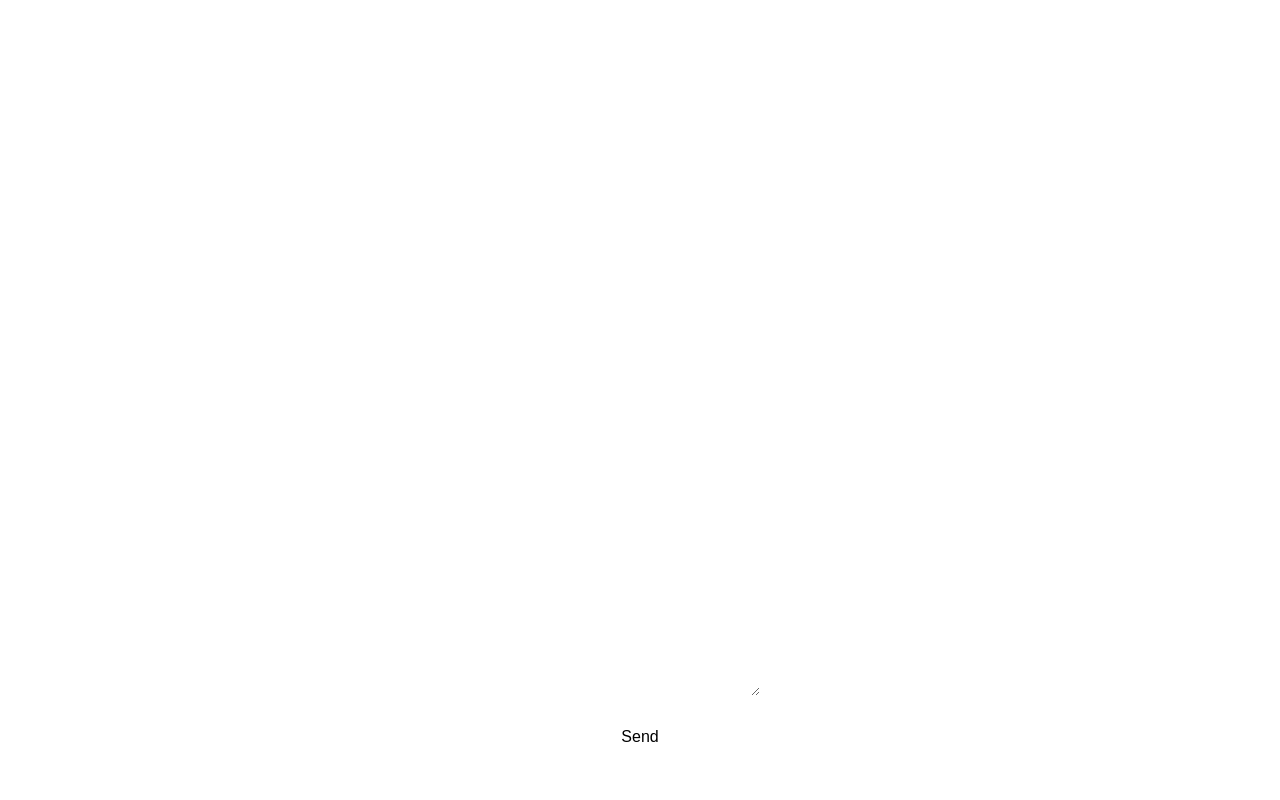
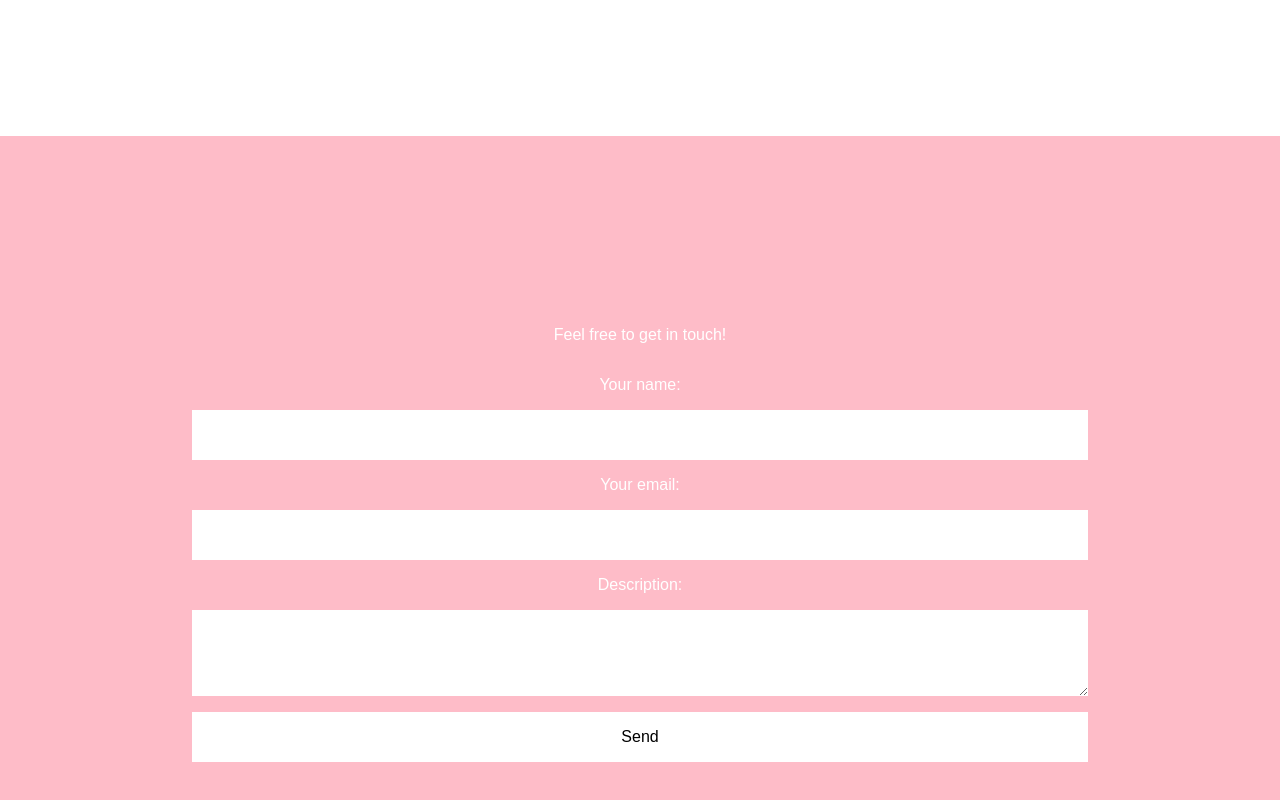
Before and after one commit to alexalala/portfolio, a React (Create React App) app: page / in a window 1280 px wide. Shown: the part 1464-2264 px from the top of the page. Built offline with nearby package versions, Linux system fonts and the light colour scheme.

Commit message:
border-box style applied globally and contact section styles tidied up

```diff
--- a/src/App.js
+++ b/src/App.js
@@ -19,6 +19,7 @@ class App extends Component {
 /* GLOBAL STYLES */
 injectGlobal`
   .App {
+    box-sizing: border-box;
     text-align: center;
     background-color: #febcc8;
     font-family: "Raleway", sans-serif;
--- a/src/pages/Contact.js
+++ b/src/pages/Contact.js
@@ -1,51 +1,61 @@
 import React, { Component } from 'react';
 import styled from 'styled-components';
 
-import { primary_colour } from '../styles/variables.js';
+import { primary_colour, white } from '../styles/variables.js';
 import Subheader from '../components/Subheader.js';
 import PageWrapper from '../layouts/PageWrapper.jsx';
-
-const FormInput = styled.input`
-  width: 100%;
-  background-color: #fff;
-  box-sizing: border-box;
-  display: block;
-  margin: 1rem 0;
-  padding: 1rem;
-`;
-
-const FormTextarea = styled.textarea`
-  width: 100%;
-  background-color: #fff;
-  box-sizing: border-box;
-  display: block;
-  margin: 1rem 0;
-  padding: 1rem;
-`;
 
 class Contact extends Component {
   render() {
     return (
-      <PageWrapper>
+      <PageWrapper className={this.props.className}>
         <Subheader>Feel free to get in touch!</Subheader>
         <form action="https://formspree.io/contact@alexandramoo.re" method="POST">
           <label>
             Your name:
-            <FormInput type="text" name="name"></FormInput>
+            <input type="text" name="name"></input>
           </label>
           <label>
             Your email:
-            <FormInput type="email" name="_replyto"></FormInput>
+            <input type="email" name="_replyto"></input>
           </label>
           <label>
             Description:
-            <FormTextarea rows="3" cols="3" name="description"></FormTextarea>
+            <textarea rows="3" cols="3" name="description"></textarea>
           </label>
-          <FormInput type="submit" value="Send"></FormInput>
+          <input type="submit" value="Send"></input>
         </form>
       </PageWrapper>
     );
   };
 };
 
-export default Contact;
+const styledContact = styled(Contact)`
+  background-color: ${primary_colour};
+  margin: 0;
+  width 100%;
+
+  input {
+    box-sizing: border-box;
+    width: 100%;
+    background-color: ${white};
+    display: block;
+    margin: 1rem 0;
+    padding: 1rem;
+  }
+
+  form {
+    width: 70%;
+  }
+
+  textarea {
+    box-sizing: border-box;
+    width: 100%;
+    background-color: ${white};
+    display: block;
+    margin: 1rem 0;
+    padding: 1rem;
+  }
+`;
+
+export default styledContact;
```
